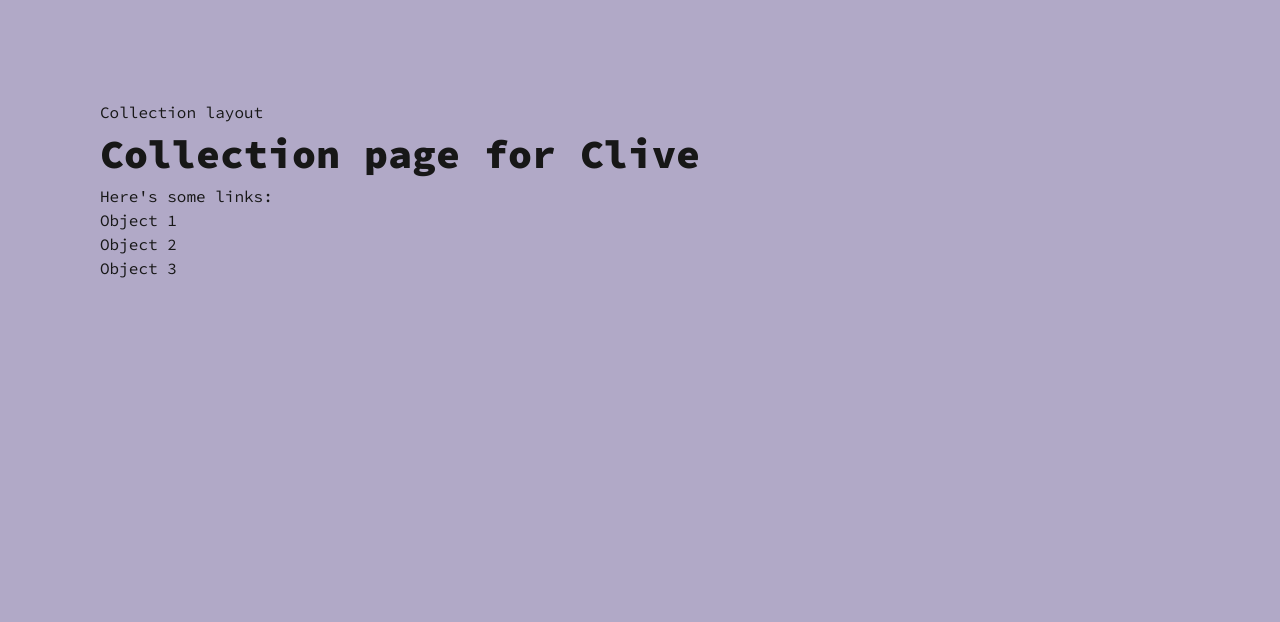
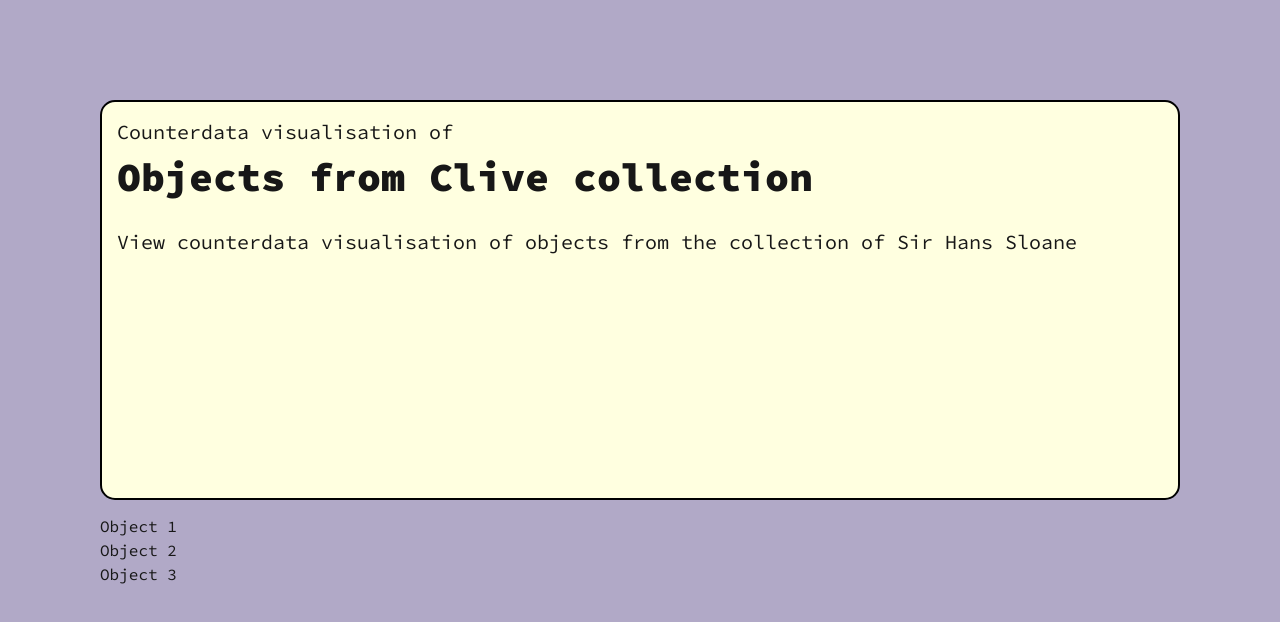
Before and after one commit to alltheakhlaq/museum-counterdata-visualisation, a Next.js app: page /Clive in a window 1280 px wide. Shown: the top 622 px of the page. Built offline with nearby package versions, Linux system fonts and the light colour scheme.

Commit message:
collection page updates

```diff
--- a/app/[collection]/layout.jsx
+++ b/app/[collection]/layout.jsx
@@ -5,7 +5,6 @@
 export default function CollectionLayout({ children }) {
   return (
     <div>
-      Collection layout
       <div>{children}</div>
     </div>
   );
--- a/app/[collection]/page.jsx
+++ b/app/[collection]/page.jsx
@@ -7,10 +7,13 @@
   // const location = kb.labelMatching(collection, CIC('location'));
 
   return (
-    <div>
-      <h1>Collection page for {collection}</h1>
+    <div >
       <div>
-        Here's some links:
+              <div className="box h-100">
+<p>Counterdata visualisation of</p>
+      <h1>Objects from {collection} collection</h1>
+            <p className="mt-5 overflow-scroll">View counterdata visualisation of objects from the collection of Sir Hans Sloane</p>
+            </div>
         <ul>
           <li>
             <a href={`${collection}/object-1`}>Object 1</a>
--- a/app/globals.css
+++ b/app/globals.css
@@ -33,7 +33,8 @@
   border: 2px solid black;
   border-radius: 15px;
   padding: 15px;
-  margin: 14px;
+  margin-top: 14px;
+  margin-bottom: 14px;
 }
 
 h1 {
--- a/app/page.jsx
+++ b/app/page.jsx
@@ -30,9 +30,9 @@
           </div>
         </div>
       </div>
-      <div className="flex flex-row h-full">
+      <div className="flex flex-row h-full gap-10">
           <div className="flex justify-center box w-1/2">
-            <a href="/sloane">
+            <a href="/Sloane">
             <h2>
             Sloane collection
             </h2>
@@ -40,7 +40,7 @@
             </a>
           </div>
           <div className="flex justify-center box w-1/2">
-            <a href="/clive">
+            <a href="/Clive">
             <h2>
             Clive collection
             </h2>
```
